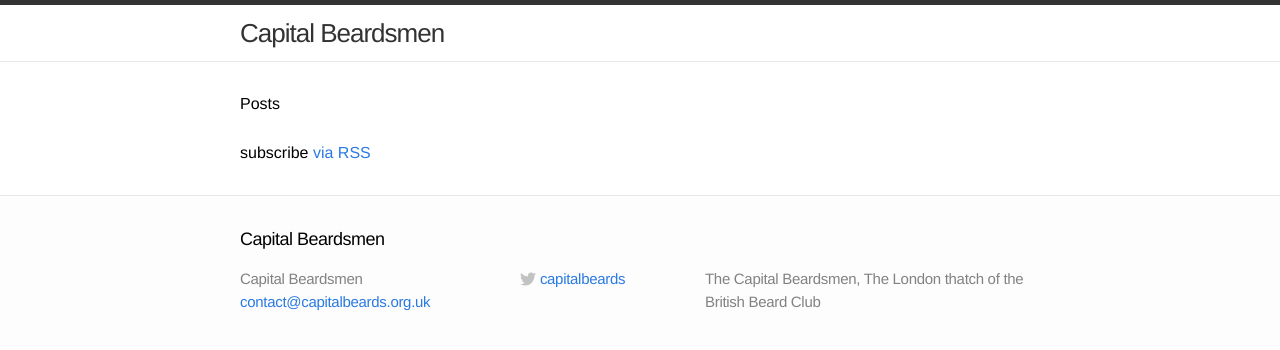
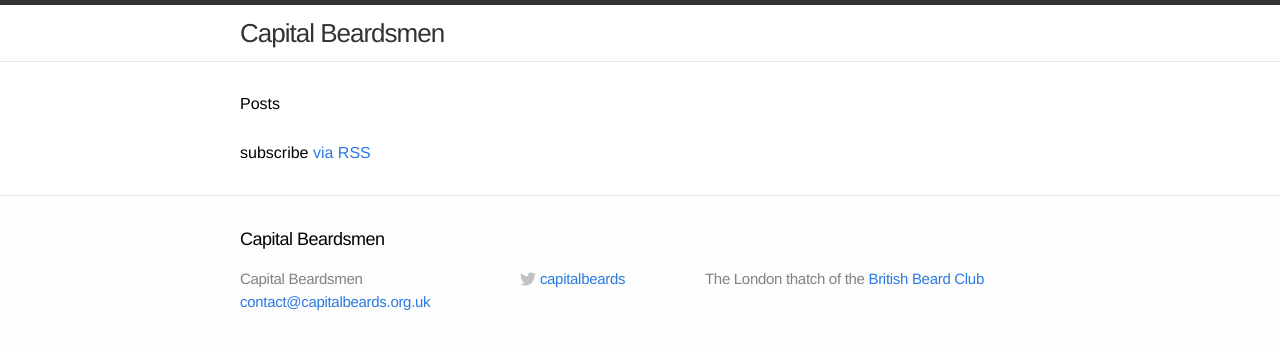
Before and after one commit to rjw1/capitalbeards.org.uk, a Jekyll site: the page built from index.html, in a window 1280 px wide. Shown: the top 350 px of the page. Built offline with Jekyll 4.4.1, drawn with Linux system fonts in a browser that asks for light colours; Markdown is read by kramdown in place of the engine named in the settings.

Commit message:
Add html_description and use it.
This is so the footer description can have a link to the tbbc webpage.

```diff
--- a/_config.yml
+++ b/_config.yml
@@ -1,7 +1,8 @@
 # Site settings
 title: Capital Beardsmen
 email: contact@capitalbeards.org.uk
-description: "The Capital Beardsmen, The London thatch of the British Beard Club"
+description: 'The Capital Beardsmen, The London thatch of the British Beard Club'
+html_description: The London thatch of the <a href="http://thebritishbeardclub.org">British Beard Club</a>
 baseurl: ""
 url: "http://capitalbeards.org.uk"
 username: capitalbeards
--- a/_includes/footer.html
+++ b/_includes/footer.html
@@ -34,7 +34,7 @@
     </div>
 
     <div class="footer-col-3 column">
-      <p class="text">{{ site.description }}</p>
+      <p class="text">{{ site.html_description }}</p>
     </div>
 
   </div>
```
